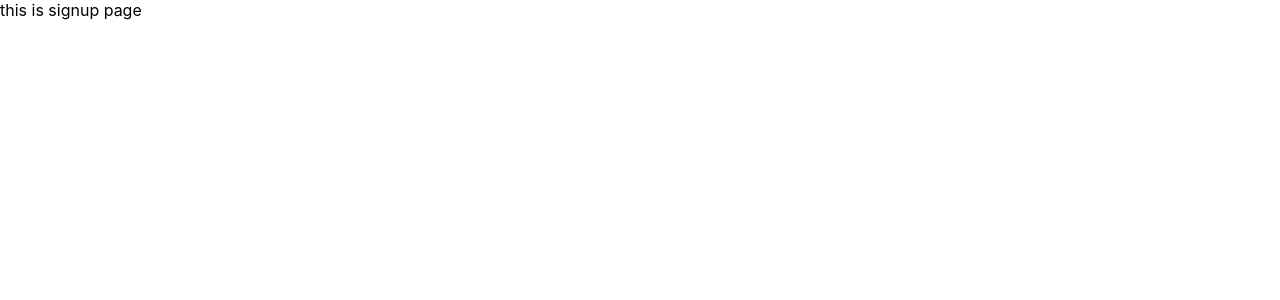
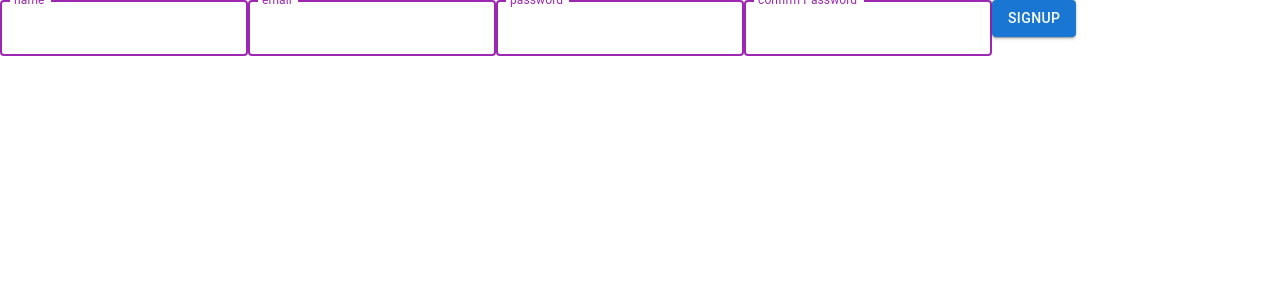
Before and after one commit to SiDDhartharG/walkover_user_log_frontend, a React (Create React App) app: page /signup in a window 1280 px wide. Shown: the top 300 px of the page. Built offline with nearby package versions, Linux system fonts and the light colour scheme.

Commit message:
login and signup event handler,payload,input field

```diff
--- a/src/Components/Login.js
+++ b/src/Components/Login.js
@@ -1,9 +1,32 @@
-import React from 'react';
+import React,{useState} from 'react';
+import {TextField,Button} from '@mui/material'
+function Login(props) {
+    const [userDetails, setUserDetails] = useState({
+        email: "",
+        password: "",
 
-function Login(props) {
+      });
+      function handleChange(event) {
+        const { name, value } = event.target;
+        setUserDetails({
+          ...userDetails,
+          [name]: value,
+        });
+      }
+      function handleSubmit(event) {
+        event.preventDefault();
+
+        const { email, password} = userDetails;
+        console.log(userDetails);
+      }
     return (
-        <div>
-            this is login page
+        <div className="login">
+        <div className='login-form'></div>
+            <TextField label="email" name="email" value={userDetails.email} color="secondary" focused onChange={handleChange}/>
+            <TextField label="password" name="password" value={userDetails.password} color="secondary" focused onChange={handleChange}/>
+            <Button variant="contained" onClick={handleSubmit}>
+         Login
+        </Button>
         </div>
     );
 }
--- a/src/Components/Signup.js
+++ b/src/Components/Signup.js
@@ -1,11 +1,70 @@
-import React from 'react';
+import React, { useState } from "react";
+import { TextField, Button } from "@mui/material";
+function Signup(props) {
+  const [userDetails, setUserDetails] = useState({
+    name: "",
+    email: "",
+    password: "",
+    confirm_password: "",
+  });
+  function handleChange(event) {
+    const { name, value } = event.target;
+    setUserDetails({
+      ...userDetails,
+      [name]: value,
+    });
+  }
+  function handleSubmit(event) {
+    event.preventDefault();
 
-function Signup(props) {
-    return (
-        <div>
-            this is signup page
-        </div>
-    );
+    const { name, email, password, confirm_password } = userDetails;
+    if ((name, email && password === confirm_password)) {
+      console.log(userDetails);
+    } else {
+      console.log("password and confirmpassword dont match");
+    }
+  }
+  return (
+    <div className="signup">
+      <div className="signup-form">
+        <TextField
+          label="name"
+          name="name"
+          value={userDetails.name}
+          color="secondary"
+          focused
+          onChange={handleChange}
+        />
+        <TextField
+          label="email"
+          name="email"
+          value={userDetails.email}
+          color="secondary"
+          focused
+          onChange={handleChange}
+        />
+        <TextField
+          label="password"
+          name="password"
+          value={userDetails.password}
+          color="secondary"
+          focused
+          onChange={handleChange}
+        />
+        <TextField
+          label="confirm Password"
+          name="confirm_password"
+          value={userDetails.confirm_password}
+          color="secondary"
+          focused
+          onChange={handleChange}
+        />
+        <Button variant="contained" onClick={handleSubmit}>
+         Signup
+        </Button>
+      </div>
+    </div>
+  );
 }
 
 export default Signup;
```
